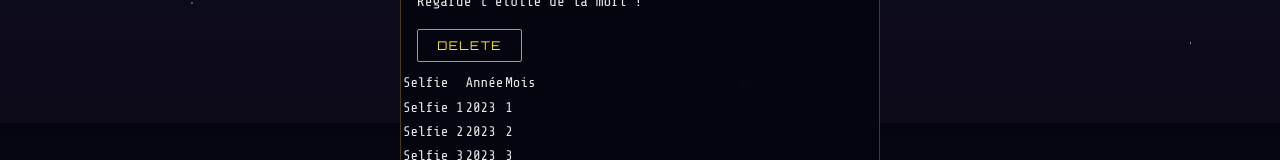
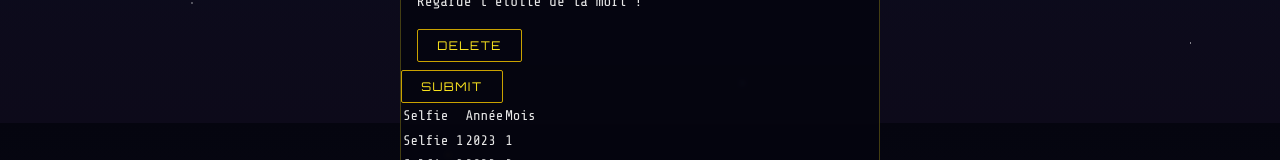
Before and after one commit to devtobecurious/formation-angular-07042026, an Angular app in the folder selfie-a-wookiees/: page / in a window 1280 px wide. Shown: the part 1477-1637 px from the top of the page. Built offline with nearby package versions, Linux system fonts and the light colour scheme; no server answers.

Commit message:
feat: output custom

```diff
--- a/selfie-a-wookiees/src/app/app.html
+++ b/selfie-a-wookiees/src/app/app.html
@@ -4,6 +4,6 @@
 <h1>{{ majTitle() }}</h1> -->
 
 <app-display-selfies />
-<app-edit-profile />
+<app-edit-profile (saveProfile)="onSaveProfile($event)" />
 
 <app-display-stats></app-display-stats>
--- a/selfie-a-wookiees/src/app/app.ts
+++ b/selfie-a-wookiees/src/app/app.ts
@@ -63,4 +63,8 @@ export class App implements OnInit {
     };
     this.weatherService.change(newWeather);
   }
+
+  onSaveProfile(wookieId: number): void {
+    console.info('Profile saved for wookiee with ID:', wookieId);
+  }
 }
--- a/selfie-a-wookiees/src/app/features/profile/components/edit-profile/edit-profile.html
+++ b/selfie-a-wookiees/src/app/features/profile/components/edit-profile/edit-profile.html
@@ -1,4 +1,6 @@
 <form>
   <app-display-select-planets></app-display-select-planets>
   <app-display-list-selfies [selfies]="dataSelfies"></app-display-list-selfies>
+
+  <button (click)="onSubmit()">Submit</button>
 </form>
--- a/selfie-a-wookiees/src/app/features/profile/components/edit-profile/edit-profile.ts
+++ b/selfie-a-wookiees/src/app/features/profile/components/edit-profile/edit-profile.ts
@@ -1,4 +1,4 @@
-import { Component, inject } from '@angular/core';
+import { Component, EventEmitter, inject, Output } from '@angular/core';
 import { DisplaySelectPlanets } from '../display-select-planets/display-select-planets';
 import { DisplayListSelfies } from '../display-list-selfies/display-list-selfies';
 import { GetSelfiesFromWookiee } from '../../services/get-selfies-from-wookiee';
@@ -14,4 +14,10 @@ export class EditProfile {
   private readonly getSelfiesFromWookiee = inject(GetSelfiesFromWookiee);
   protected readonly dataSelfies = this.getSelfiesFromWookiee.getAll(this.wookieId);
   //constructor(private readonly getSelfiesFromWookiee: GetSelfiesFromWookiee) {}
+
+  @Output() saveProfile = new EventEmitter<number>();
+
+  onSubmit(): void {
+    this.saveProfile.emit(this.wookieId);
+  }
 }
```
